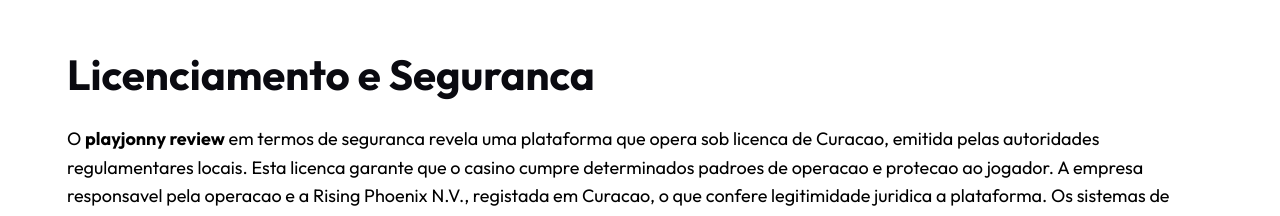
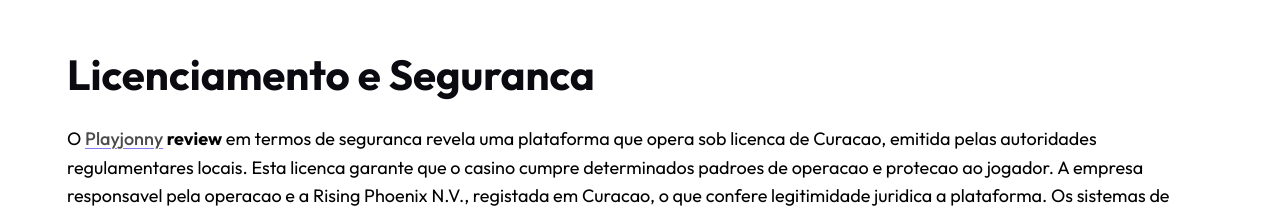
Before and after one commit to sbo-82/play-jonny-casino.com.pt, a plain HTML site: page index.html in a window 1280 px wide. Shown: the part 2243-2459 px from the top of the page. Drawn offline with Linux system fonts and the light colour scheme.

Commit message:
Update index.html

```diff
--- a/index.html
+++ b/index.html
@@ -289,7 +289,7 @@ aos gestos. A navegacao por gestos e intuitiva, permitindo deslizar
 entre diferentes secoes. O acesso a funcionalidades como chat de suporte
 e historico de transacoes permanece inalterado na versao movel.</p>
 <h2 id="licenciamento-e-seguranca"><strong>Licenciamento e Seguranca</strong></h2>
-<p>O <strong>playjonny review</strong> em termos de seguranca revela uma plataforma que
+<p>O <strong><a href="https://play-jonny.be" title="Playjonny">Playjonny</a> review</strong> em termos de seguranca revela uma plataforma que
 opera sob licenca de Curacao, emitida pelas autoridades regulamentares
 locais. Esta licenca garante que o casino cumpre determinados padroes de
 operacao e protecao ao jogador. A empresa responsavel pela operacao e a
```
